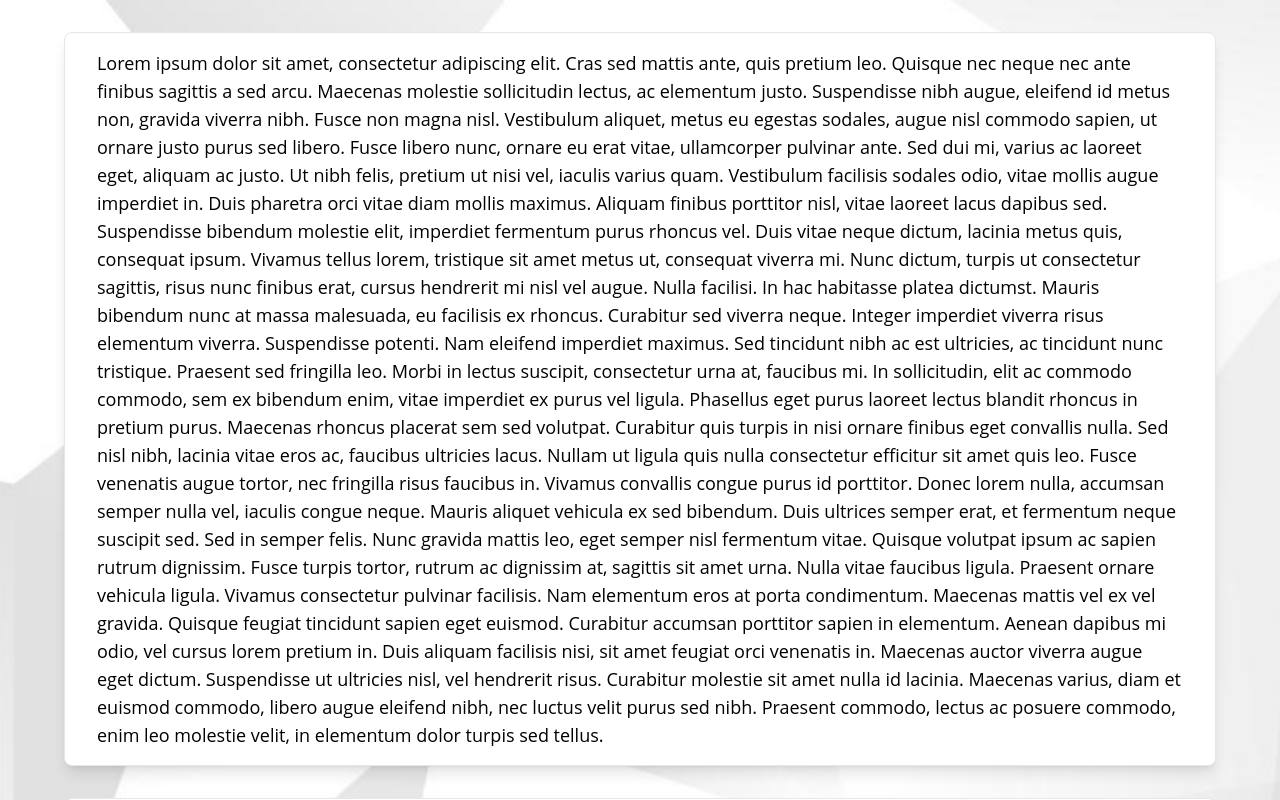
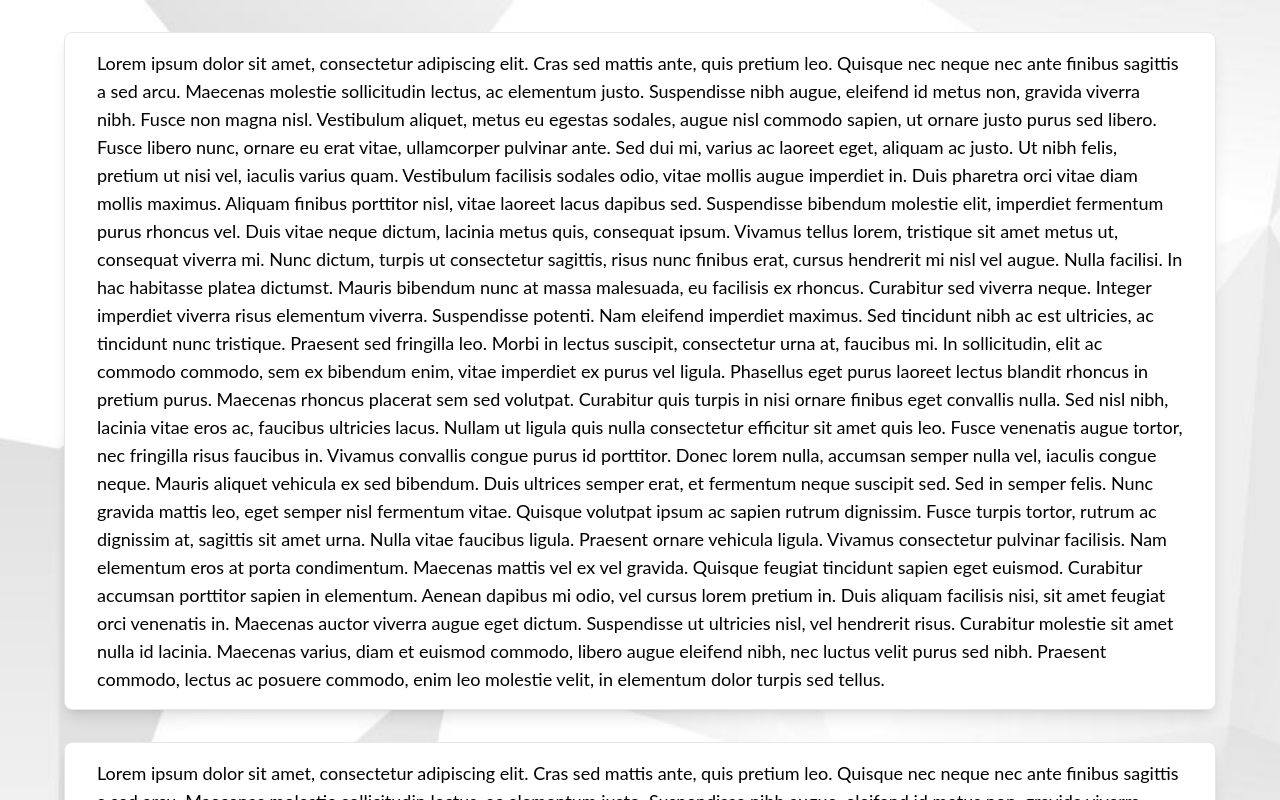
Before and after one commit to sunghogo/personal-website, a React (Create React App) app: page / in a window 1280 px wide. Shown: the top 800 px of the page. Built offline with nearby package versions, Linux system fonts and the light colour scheme.

Commit message:
Imported Montserrat and Lato font classes, created montserrat-font and open-sans-font classes

```diff
--- a/src/index.css
+++ b/src/index.css
@@ -1,8 +1,12 @@
+/* Import Tailwind */
 @tailwind base;
 @tailwind components;
 @tailwind utilities;
 
-@import url("https://fonts.googleapis.com/css?family=Open+Sans:400,600,700,600italic,300italic,400italic,300,700italic,800italic,800");
+/* Import fonts */
+@import url("https://fonts.googleapis.com/css2?family=Montserrat:ital,wght@0,400;0,700;1,400;1,700&display=swap");
+@import url("https://fonts.googleapis.com/css2?family=Montserrat:ital,wght@0,400;0,700;1,400;1,700&family=Open+Sans:ital,wght@0,400;0,700;1,400;1,700&display=swap");
+@import url("https://fonts.googleapis.com/css2?family=Lato:ital,wght@0,400;0,700;1,400;1,700&family=Montserrat:ital,wght@0,400;0,700;1,400;1,700&family=Open+Sans:ital,wght@0,400;0,700;1,400;1,700&display=swap");
 
 .background-image {
   background-image: url("./images/5184157.jpg");
--- a/tailwind.config.js
+++ b/tailwind.config.js
@@ -4,7 +4,8 @@
   theme: {
     extend: {
       fontFamily: {
-        "open-sans": ["Open Sans", "sans-serif"],
+        montserrat: ["Montserrat", "sans-serif"],
+        "open-sans": ["Lato", "Open Sans", "sans-serif"],
       },
     },
   },
```
